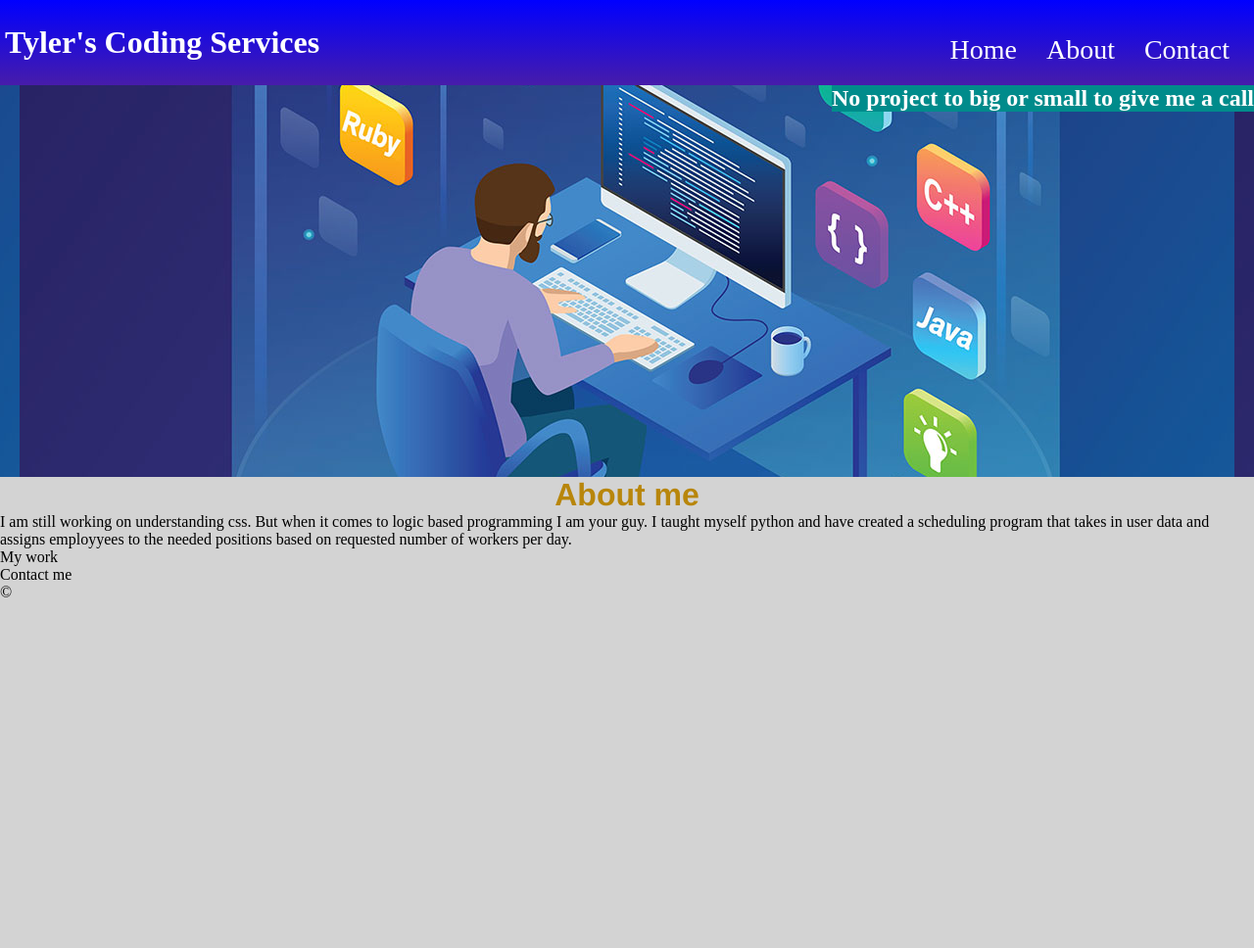
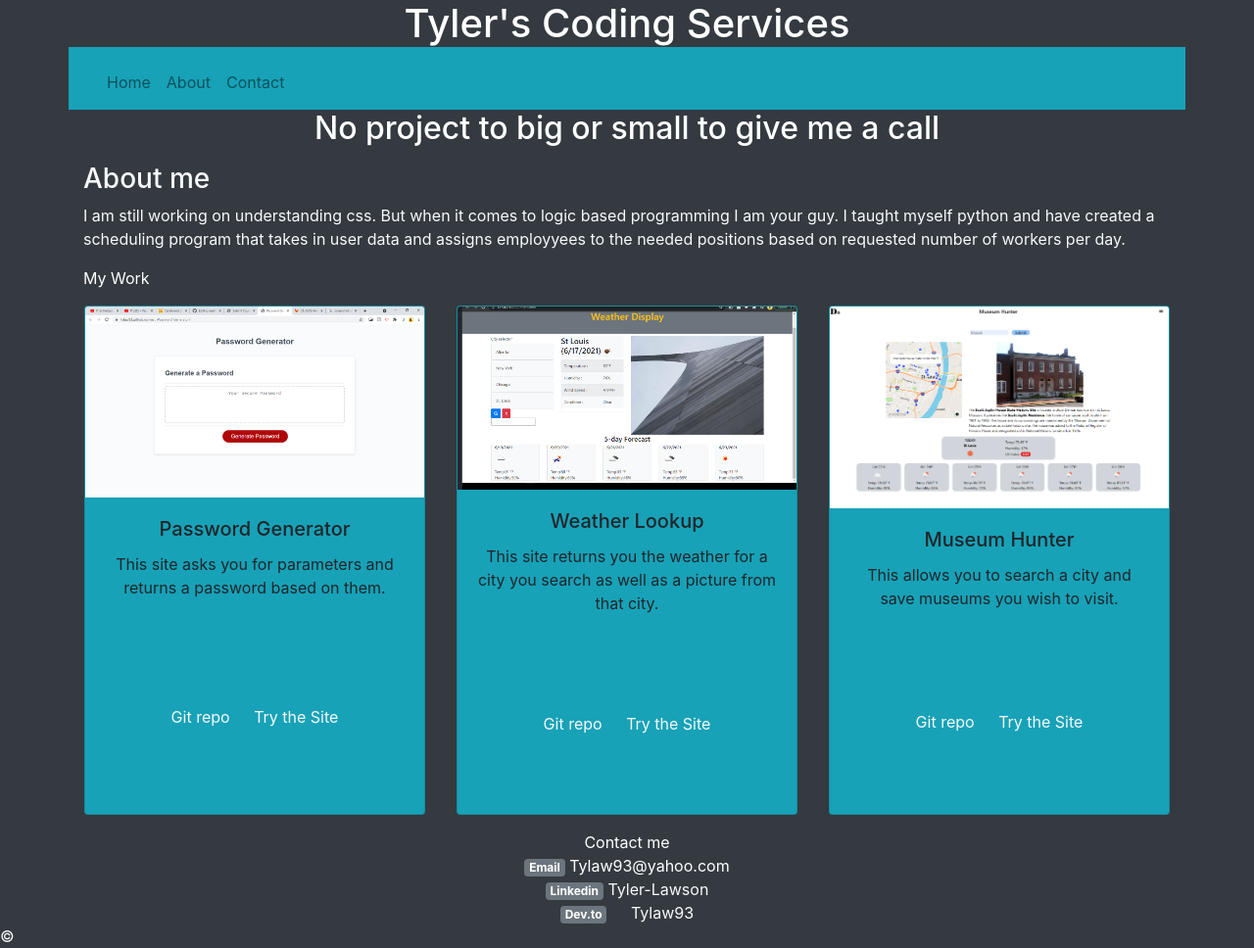
Before and after one commit to Tylaw93/Persona_Webpage, a plain HTML site: page index.html in a window 1280 px wide. Shown: the whole page at 98% size. Before the commit the page ends 800 px from the top, so only its background shows below. Drawn offline with nearby package versions, Linux system fonts and the light colour scheme; files whose address does not match are found by name.

Commit message:
Complete redo of the page

```diff
--- a/index.html
+++ b/index.html
@@ -4,25 +4,34 @@
     <meta charset="UTF-8">
     <meta http-equiv="X-UA-Compatible" content="IE=edge">
     <meta name="viewport" content="width=device-width, initial-scale=1.0">
-    <link rel="stylesheet" type="text/css" href="./assets/css/style.css">
+    <link
+    rel="stylesheet"
+    href="https://stackpath.bootstrapcdn.com/bootstrap/4.3.1/css/bootstrap.min.css"
+  />
+    <!-- <link rel="stylesheet" type="text/css" href="./assets/css/style.css"> -->
     <title>Consultation</title>
 </head>
-<body>
-    <header>
-        <h1>Tyler's Coding Services</h1>
-        <nav>
-            <ul>
-                <li><a href = " "> Home</a></li>
-                <li><a href = " " > About</a></li>
-                <li><a href = " "> Contact </a></li>
+<body class="bg-dark">
+    <header class= "container bg-info">
+        <h1 class="bg-dark text-white row justify-content-center">Tyler's Coding Services</h1>
+        <nav class="navbar navbar-expand-lg navbar-light">
+            <div class="container-fuild">
+            <ul class="navbar-nav me-auto mb-2 mb-lg-0">
+                <div class="collapse navbar-collapse" id="navbarSupportedContent">
+                <li class="nav-item"><a class="nav-link" href = "#"> Home</a></li>
+                <li class="nav-item"><a class="nav-link" href = "#" > About</a></li>
+                <li class="nav-item"><a class="nav-link" href = "#"> Contact </a></li>
             </ul>
+            </div>
+        </div>
         </nav>
     </header>
-    <figure>
-        <figcaption><h2>No project to big or small to give me a call</h2></figcaption>
+    <figure class="container ">
+        <figcaption><h2 class="row text-white justify-content-center">No project to big or small to give me a call</h2></figcaption>
     </figure>
-    <main>
-        <section class = "a">
+
+    <main class="container bg-dark">
+        <section class = "a text-light">
             <h3>About me</h3>
             <div class = "about_me">
                 <p>I am still working on understanding css. But when it comes to logic based programming I am your guy. I taught myself python and have created a scheduling program that takes in user data and assigns employyees to the needed positions based on requested number of workers per day.</p>
@@ -30,12 +39,60 @@
             </div>
         </section>
         <section>
-            <div>My work</div>
+            <div class="text-white">My Work</div>
         </section>
-        <section>
-            <div>Contact me</div>
+        <div class="row ">
+            <div class="col-lg-4 md-auto p-3 ">
+                <div class="card bg-info" style ="height: 65vh" >
+                    <img class="card-img-top" src="./assets/images/Generate_Pasword_demo.png" alt="Card image cap">
+                        <div class="card-body">
+                            <h5 class="card-title text-center">Password Generator</h5>
+                            <p class="card-text text-center">This site asks you for parameters and returns a password based on them.</p>
+                        </div>
+                    <div class="card-body text-center ">
+                        <a href="https://github.com/Tylaw93/wustl-Password_Generator" target="_blank" class="card-link text-light">Git repo</a>
+                        <a href="https://tylaw93.github.io/wustl-Password_Generator/"  target="_blank" class="card-link text-light">Try the Site</a>
+                    </div>
+                </div>
+            </div>
+            <div class="col-lg-4 md-auto p-3">
+                <div class="card bg-info" style ="height: 65vh" >
+                    <img class="card-img-top" src="./assets/images/Weather_app_demo.png" alt="Card image cap">
+                        <div class="card-body">
+                            <h5 class="card-title text-center">Weather Lookup</h5>
+                            <p class="card-text text-center">This site returns you the weather for a city you search as well as a picture from that city.</p>
+                        </div>
+                    <div class="card-body text-center">
+                        <a href="https://github.com/Tylaw93/Weather_App" target="_blank" class="card-link text-light">Git repo</a>
+                        <a href="https://tylaw93.github.io/Weather_App/"  target="_blank" class="card-link text-light">Try the Site</a>
+                    </div>
+                </div>
+            </div>
+            <div class="col-lg-4 p-3">
+                <div class="card bg-info" style ="height: 65vh">
+                    <img class="card-img-top" src="./assets/images/museum_hunter_demo.png" alt="Card image cap">
+                        <div class="card-body">
+                            <h5 class="card-title text-center">Museum Hunter</h5>
+                            <p class="card-text text-center">This allows you to search a city and save museums you wish to visit.</p>
+                        </div>
+                    <div class="card-body text-center">
+                        <a href="https://github.com/Tylaw93/Travel_project" target="_blank" class="card-link text-light">Git repo</a>
+                        <a href="https://tylaw93.github.io/Travel_project/"  target="_blank" class="card-link text-light">Try the Site</a>
+                    </div>
+                </div>
+            </div>
+        </div>
+
+
+
+        <section class="text-center">
+            <div class="text-white">Contact me</div>
+            <div class="text-white"><span class="badge badge-secondary">Email</span> Tylaw93@yahoo.com</div>
+            <div class="text-white"><span class="badge badge-secondary">Linkedin</span> <a href="https://www.linkedin.com/in/tyler-lawson-932589215/" target="_blank" class="card-link text-light"> Tyler-Lawson </div>
+            <div class="text-white"><span class="badge badge-secondary">Dev.to</span> <a href="https://dev.to/tylaw93" target="_blank" class="card-link text-light"> Tylaw93</div>
         </section>
     </main>
-    <footer>&#169;</footer>
+    <footer class="text-white">&#169;</footer>
+    <script src="https://cdnjs.cloudflare.com/ajax/libs/jquery/3.2.1/jquery.min.js"></script>
 </body>
 </html>
```
Also changed, not shown: assets/images/Generate_Pasword_demo.png (added), assets/images/Weather_app_demo.png (added), assets/images/Workday_Scheduler_demo.png (added), assets/images/museum_hunter_demo.png (added).
